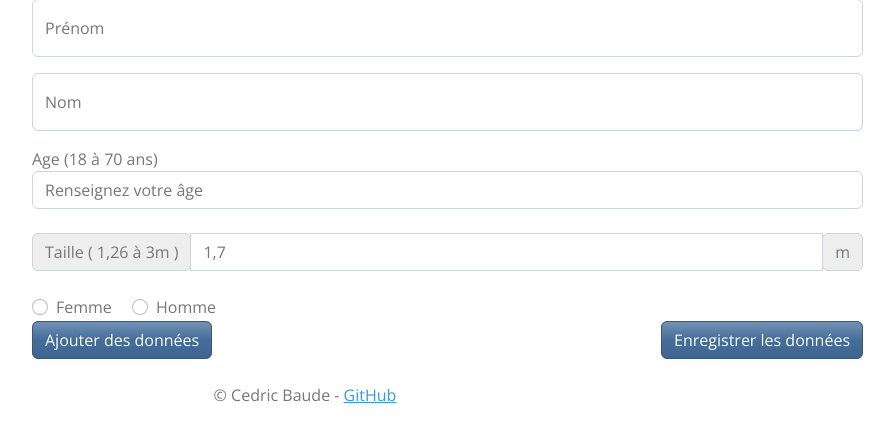
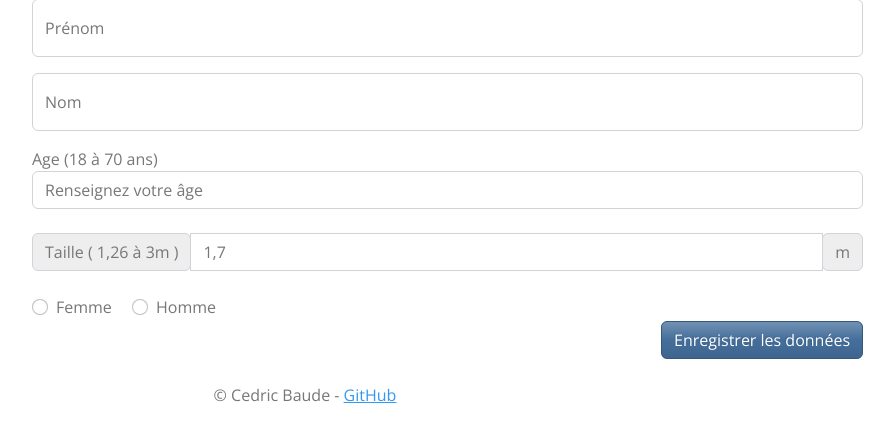
Before and after one commit to CedricBaude/PhP-Test, a PHP site: page /index.php?add in a window 1280 px wide. Shown: the part 325-767 px from the top of the page, without its empty margins (335-1229 px from the left). Run offline with PHP 8.4, Linux system fonts and the light colour scheme; some libraries are stand-ins or nearby versions.

Commit message:
maj bouton

```diff
--- a/index.php
+++ b/index.php
@@ -100,10 +100,14 @@ if(isset($_SESSION['table'])) $table = $_SESSION['table'];
                                 session_destroy(); {
                                     echo '<p class="alert-success text-center py-3"> Données supprimées !</p>';
                                 }
+
                             }
+
+                        } else {
+                            echo '<a role="button" class=" btn btn-primary" href="index.php?add">Ajouter des données</a>';
                         }
 
-                    echo '<a role="button" class=" btn btn-primary" href="index.php?add">Ajouter des données</a>';
+
 
                 ?>
 
```
